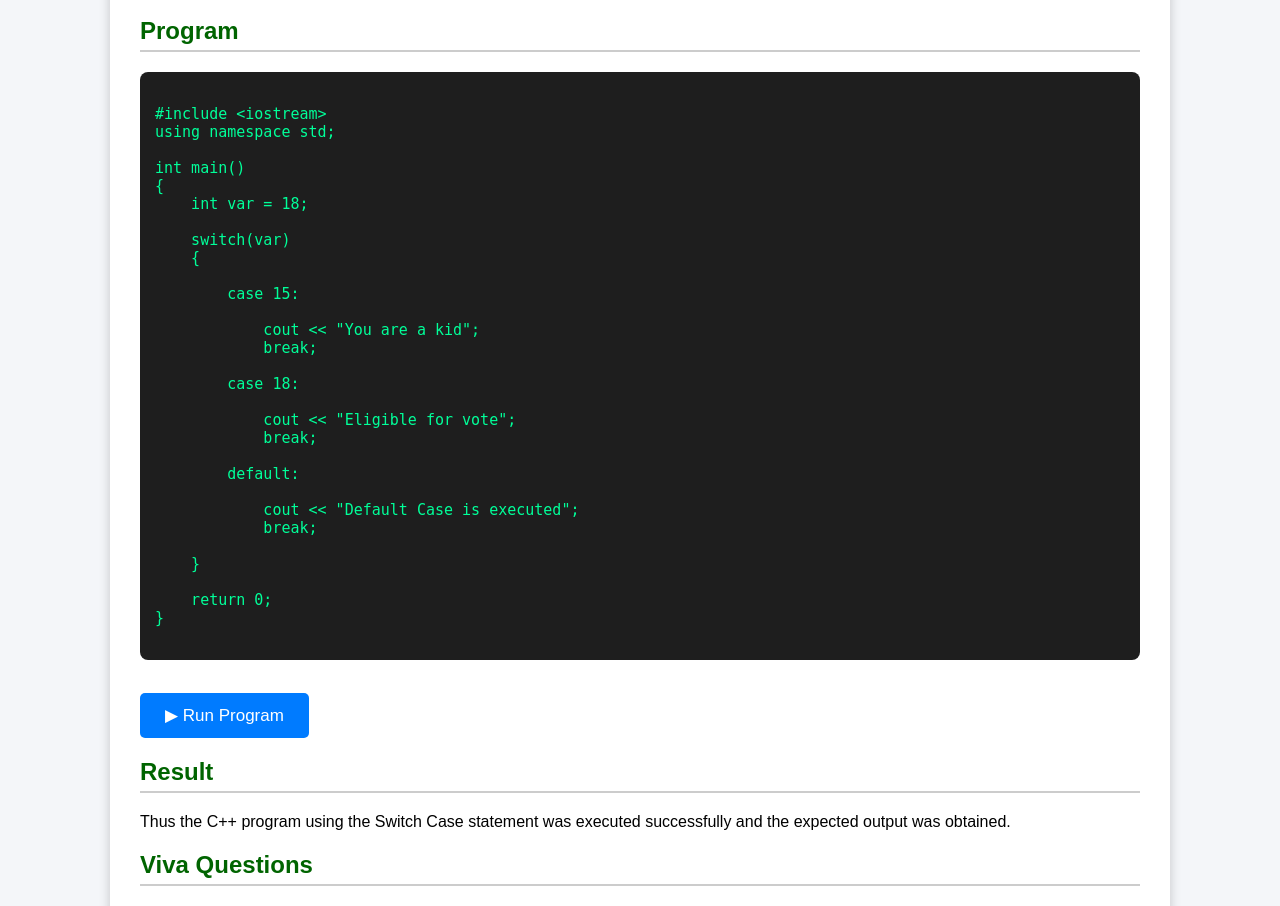
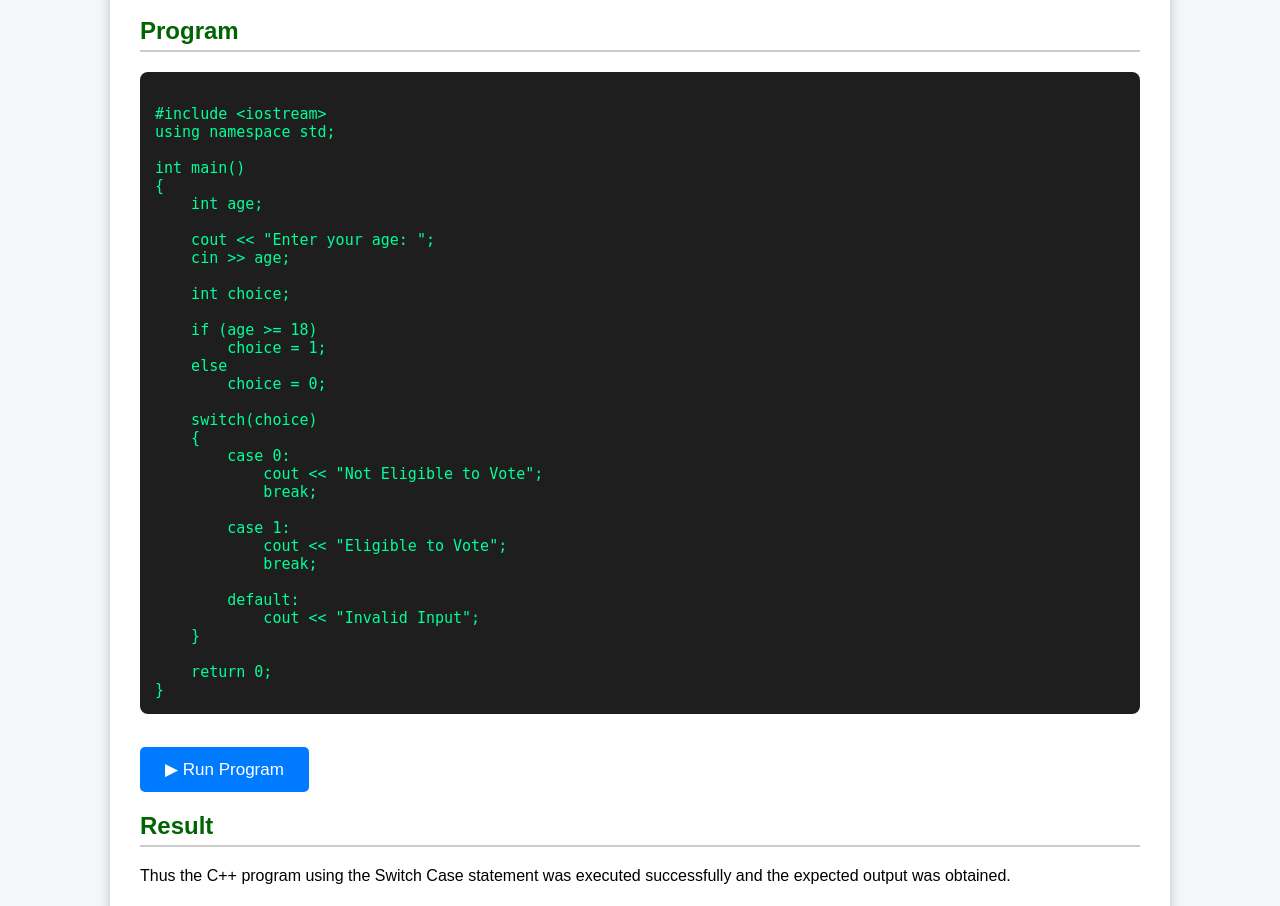
Before and after one commit to krithiga80/OODPVLAB, a Flask app: page /experiment/1 in a window 1280 px wide. Shown: the part 693-1599 px from the top of the page. Run offline with Flask 3, Linux system fonts and the light colour scheme.

Commit message:
Updated Experiment 1

```diff
--- a/templates/exp1.html
+++ b/templates/exp1.html
@@ -178,31 +178,34 @@ using namespace std;
 
 int main()
 {
-    int var = 18;
+    int age;
 
-    switch(var)
+    cout &lt;&lt; "Enter your age: ";
+    cin &gt;&gt; age;
+
+    int choice;
+
+    if (age &gt;= 18)
+        choice = 1;
+    else
+        choice = 0;
+
+    switch(choice)
     {
-
-        case 15:
-
-            cout &lt;&lt; "You are a kid";
+        case 0:
+            cout &lt;&lt; "Not Eligible to Vote";
             break;
 
-        case 18:
-
-            cout &lt;&lt; "Eligible for vote";
+        case 1:
+            cout &lt;&lt; "Eligible to Vote";
             break;
 
         default:
-
-            cout &lt;&lt; "Default Case is executed";
-            break;
-
+            cout &lt;&lt; "Invalid Input";
     }
 
     return 0;
 }
-
 </pre>
 
 <br>
```
